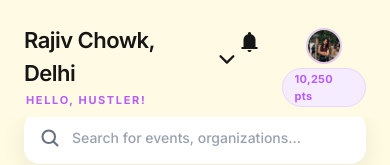
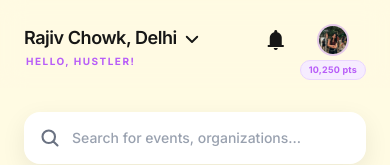
Before and after one commit to RudrakshBairagi/Team-Indo-Chinese, a Next.js app in the folder city-vibes/: page / in a window 390 px wide. Shown: the top 165 px of the page. Built offline with nearby package versions, Linux system fonts and the light colour scheme.

Commit message:
fix: Adjust header layout to prevent wrapping on mobile

```diff
--- a/city-vibes/src/components/Header.tsx
+++ b/city-vibes/src/components/Header.tsx
@@ -51,24 +51,24 @@ export default function Header() {
         <header className={`pt-6 px-6 pb-2 flex justify-between items-start bg-background-light/80 backdrop-blur-md absolute top-0 left-0 right-0 z-20 transition-transform duration-300 ${
             isVisible ? 'translate-y-0' : '-translate-y-full'
         }`}>
-            <div className="flex flex-col cursor-pointer">
+            <div className="flex flex-col cursor-pointer shrink-0">
                 <div className="flex items-center gap-1.5">
-                    <span className="font-semibold text-[22px] tracking-tight text-[#161616]">Rajiv Chowk, Delhi</span>
-                    <svg className="h-[22px] w-[22px] mt-1 text-[#161616]" fill="none" stroke="currentColor" viewBox="0 0 24 24" strokeWidth="2.5">
+                    <span className="font-semibold text-lg sm:text-lg tracking-tight text-[#161616] whitespace-nowrap">Rajiv Chowk, Delhi</span>
+                    <svg className="h-[18px] w-[18px] mt-0.5 text-[#161616]" fill="none" stroke="currentColor" viewBox="0 0 24 24" strokeWidth="2.5">
                         <path strokeLinecap="round" strokeLinejoin="round" d="M19 9l-7 7-7-7"></path>
                     </svg>
                 </div>
-                <div className="text-[11px] font-bold uppercase tracking-[0.15em] text-[#B85DF8] mt-0.5 ml-0.5">
+                <div className="text-[10px] font-bold uppercase tracking-[0.15em] text-[#B85DF8] mt-0.5 ml-0.5">
                     HELLO, HUSTLER!
                 </div>
             </div>
-            <div className="flex gap-5 items-start mt-1">
-                <button aria-label="Notifications" className="p-0 mt-0.5">
-                    <span className="material-symbols-outlined text-[32px] filled-icon text-[#161616]">notifications</span>
+            <div className="flex gap-3 items-start mt-0">
+                <button aria-label="Notifications" className="p-0 mt-1">
+                    <span className="material-symbols-outlined text-[28px] filled-icon text-[#161616]">notifications</span>
                 </button>
                 <Link href="/profile" className="flex flex-col items-center gap-1">
-                    <img aria-label="Profile" className="size-9 rounded-full object-cover border-2 border-city-purple/30" alt="Shaolin's profile" src="/ranking/Shaolin_Prajapati.jpg" />
-                    <span className="bg-[#F6ECFF] text-[#B85DF8] text-[11px] font-bold px-3 py-0.5 rounded-full border border-[#E9D5FF] tracking-wide">
+                    <img aria-label="Profile" className="size-8 rounded-full object-cover border-2 border-city-purple/30" alt="Shaolin's profile" src="/ranking/Shaolin_Prajapati.jpg" />
+                    <span className="bg-[#F6ECFF] text-[#B85DF8] text-[9px] font-bold px-2 py-0.5 rounded-full border border-[#E9D5FF] tracking-wide whitespace-nowrap">
                         10,250 pts
                     </span>
                 </Link>
```
